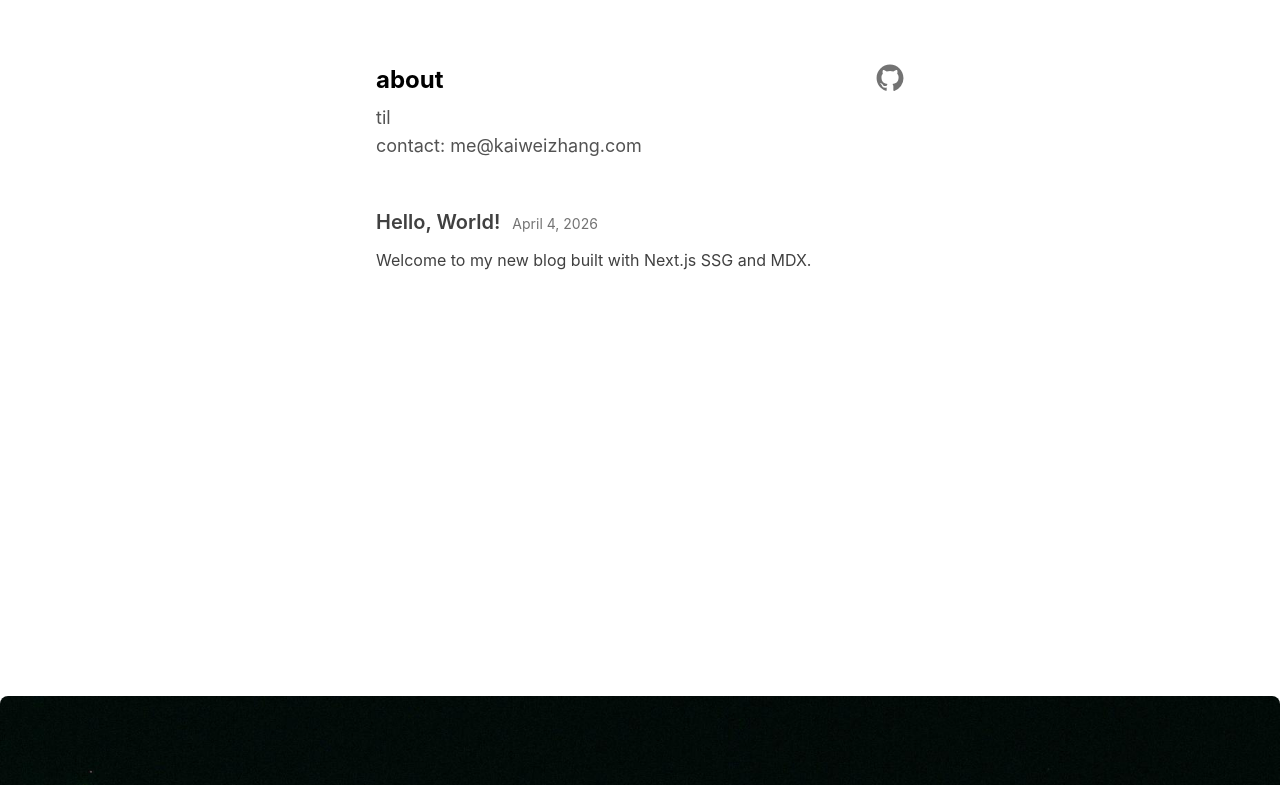
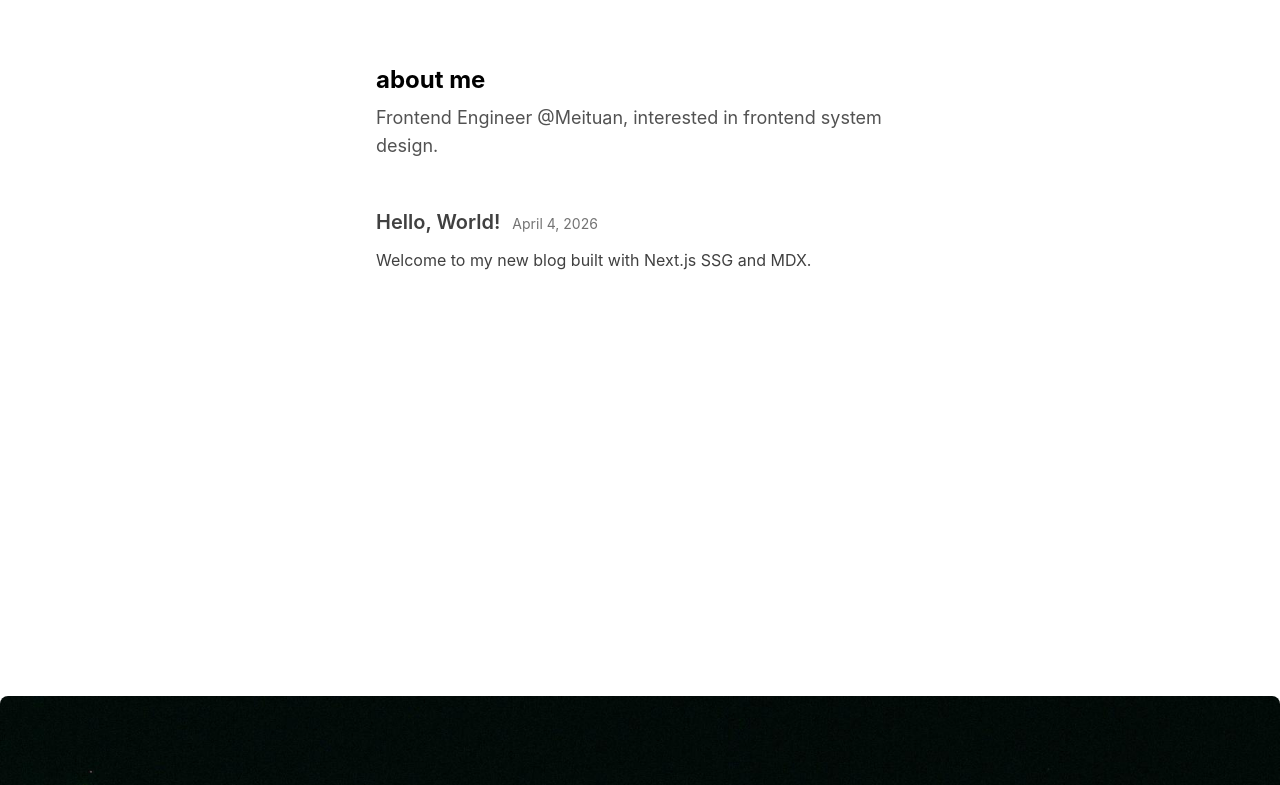
Before and after one commit to kaiwe1/blog, a Next.js app: page / in a window 1280 px wide. Shown: the top 785 px of the page. Built offline with nearby package versions, Linux system fonts and the light colour scheme.

Commit message:
feat: update intro

```diff
--- a/app/page.tsx
+++ b/app/page.tsx
@@ -1,5 +1,4 @@
 import Link from 'next/link'
-import { GitHubIcon } from '@/components/icons/github-icon'
 import { getAllPosts } from '@/lib/posts'
 
 export default function Home() {
@@ -10,19 +9,9 @@ export default function Home() {
       <main className="max-w-xl mx-auto px-6 py-16">
         <header className="mb-12 flex items-start justify-between gap-4">
           <div>
-            <h2 className="text-2xl font-bold mb-2">about</h2>
-            <p className="text-neutral-600 text-lg">til</p>
-            <p className="text-neutral-600 text-lg">contact: me@kaiweizhang.com</p>
+            <h2 className="text-2xl font-bold mb-2">about me</h2>
+            <p className="text-neutral-600 text-lg">Frontend Engineer @Meituan, interested in frontend system design.</p>
           </div>
-          <a
-            href="https://github.com/kaiwe1"
-            target="_blank"
-            rel="noreferrer"
-            aria-label="Visit kaiwe1 on GitHub"
-            className="text-neutral-500 transition-colors duration-200 hover:text-neutral-900"
-          >
-            <GitHubIcon className="h-7 w-7" />
-          </a>
         </header>
         <section>
           {posts.length === 0 ? (
```
